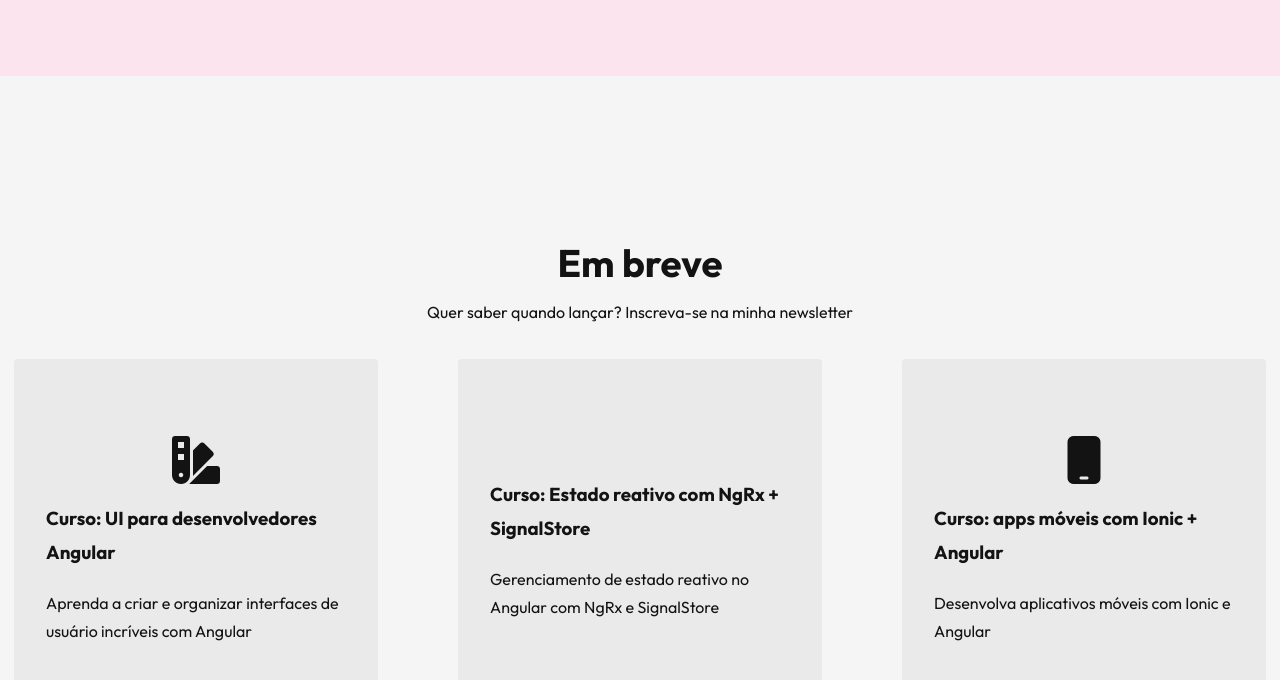
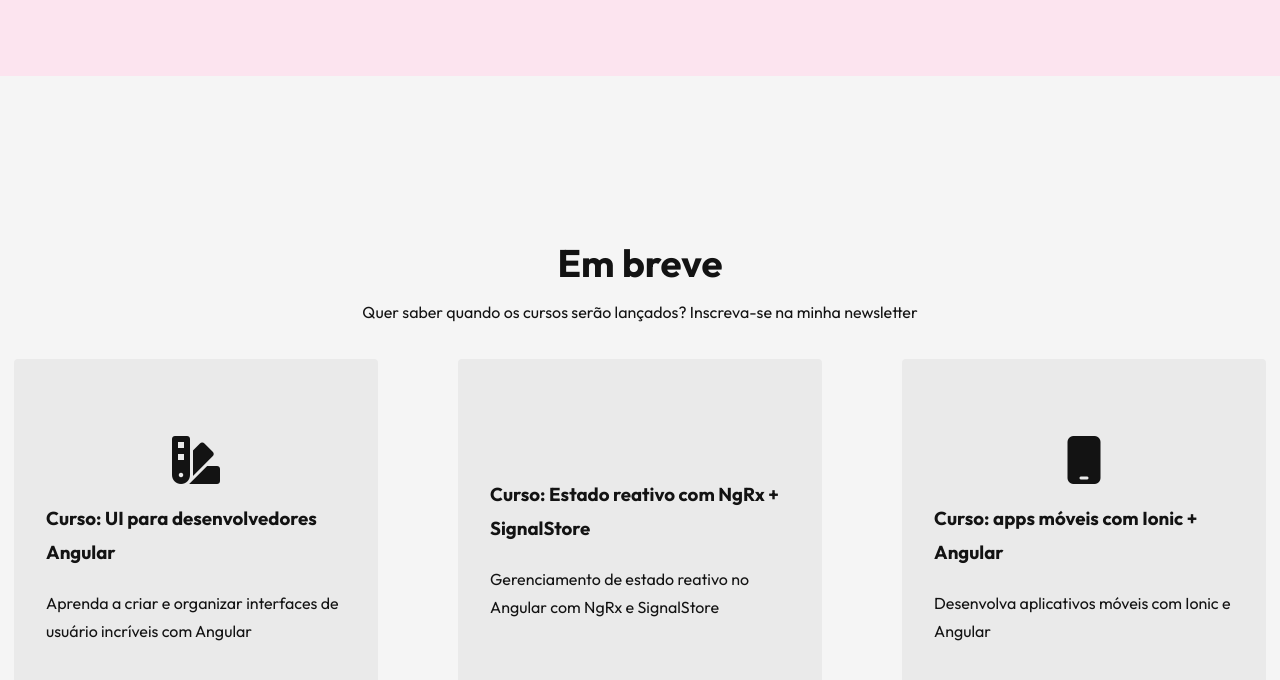
Before and after one commit to ortegavan/site, an Angular app: page /#/home in a window 1280 px wide. Shown: the part 2416-3096 px from the top of the page. Built offline with nearby package versions, Linux system fonts and the light colour scheme; some icons are missing.

Commit message:
fix: corrige texto dos cursos

```diff
--- a/src/app/components/courses/courses.html
+++ b/src/app/components/courses/courses.html
@@ -1,6 +1,6 @@
 <section class="container" id="courses">
   <h2>Em breve</h2>
-  <p>Quer saber quando lançar? Inscreva-se na minha newsletter</p>
+  <p>Quer saber quando os cursos serão lançados? Inscreva-se na minha newsletter</p>
   <div class="cards">
     <app-card
       title="Curso: UI para desenvolvedores Angular"
```
